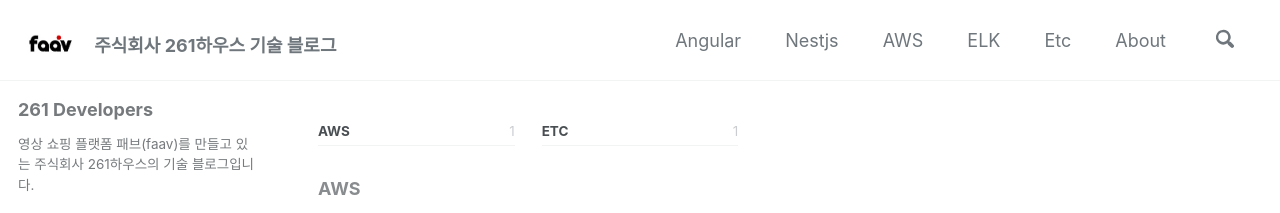
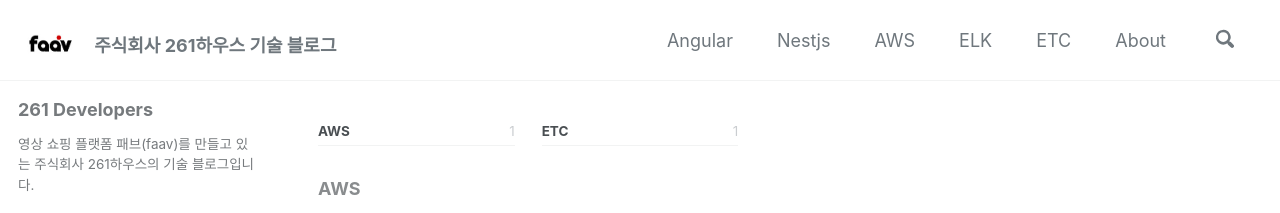
Before and after one commit to house261/house261, a Jekyll site: the page built from index.markdown, in a window 1280 px wide and 900 px high. Shown: the top 213 px of the window. Built offline with Jekyll 4.4.1, drawn with Linux system fonts in a browser that asks for light colours; cached includes are drawn as plain includes; nearby versions of some CDN libraries; the list of posts is cut into pages by our own code.

Commit message:
Change ETC

```diff
--- a/_data/navigation.yml
+++ b/_data/navigation.yml
@@ -8,7 +8,7 @@ main:
     url: /categories/aws/
   - title: "ELK"
     url: /categories/elk/
-  - title: "Etc"
+  - title: "ETC"
     url: /categories/etc/
   - title: "About"
     url: /about/
```
